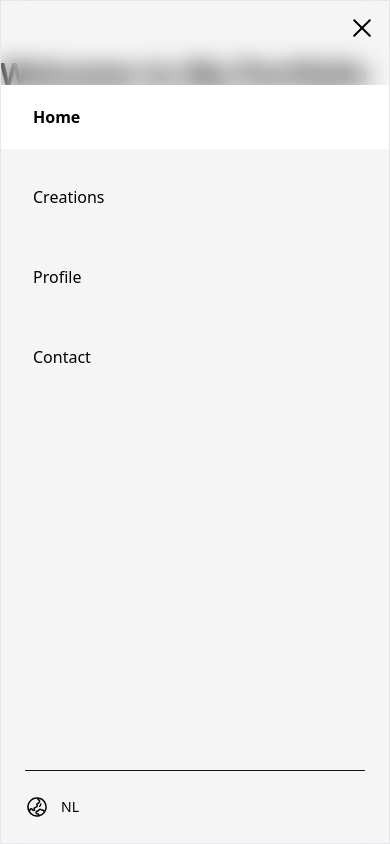
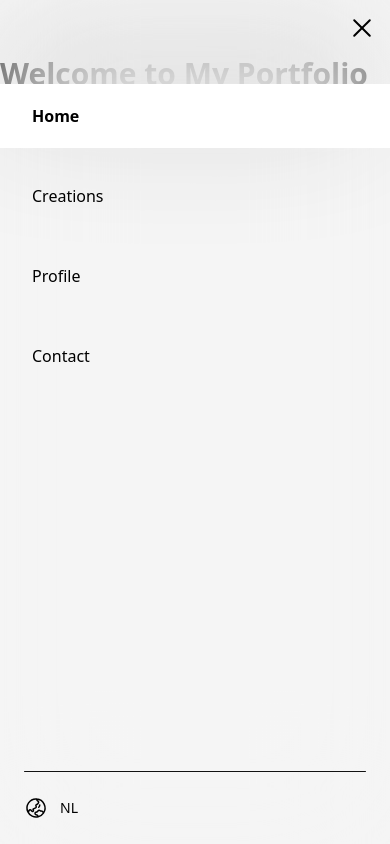
Before and after one commit to mvdgp/portfolio, a React (Vite) app: page /#home in a window 390 px wide. Both pictures are taken after a click on the button "Toggle menu". Built offline with nearby package versions, Linux system fonts and the light colour scheme.

Commit message:
Fix: polished navigation bar styling

```diff
--- a/src/components/NavigationBar.jsx
+++ b/src/components/NavigationBar.jsx
@@ -19,7 +19,7 @@ const NavigationBar = ({ activeSection }) => {
                 flex flex-col md:flex-row justify-between items-center
                 w-full h-[3.5rem]
                 md:px-4
-                md:bg-white-secondary
+                bg-white-primary md:bg-white-secondary
                 md:shadow-md
         `}>
             {/* Utility bar */}
@@ -45,7 +45,7 @@ const NavigationBar = ({ activeSection }) => {
             opacity-100
             transition-all duration-300 ease-in-out
             absolute top-0
-            backdrop-blur-md border
+            backdrop-blur-3xl bg-white-primary bg-opacity-20
             w-full h-[100dvh]
             ` :
                         `
```
